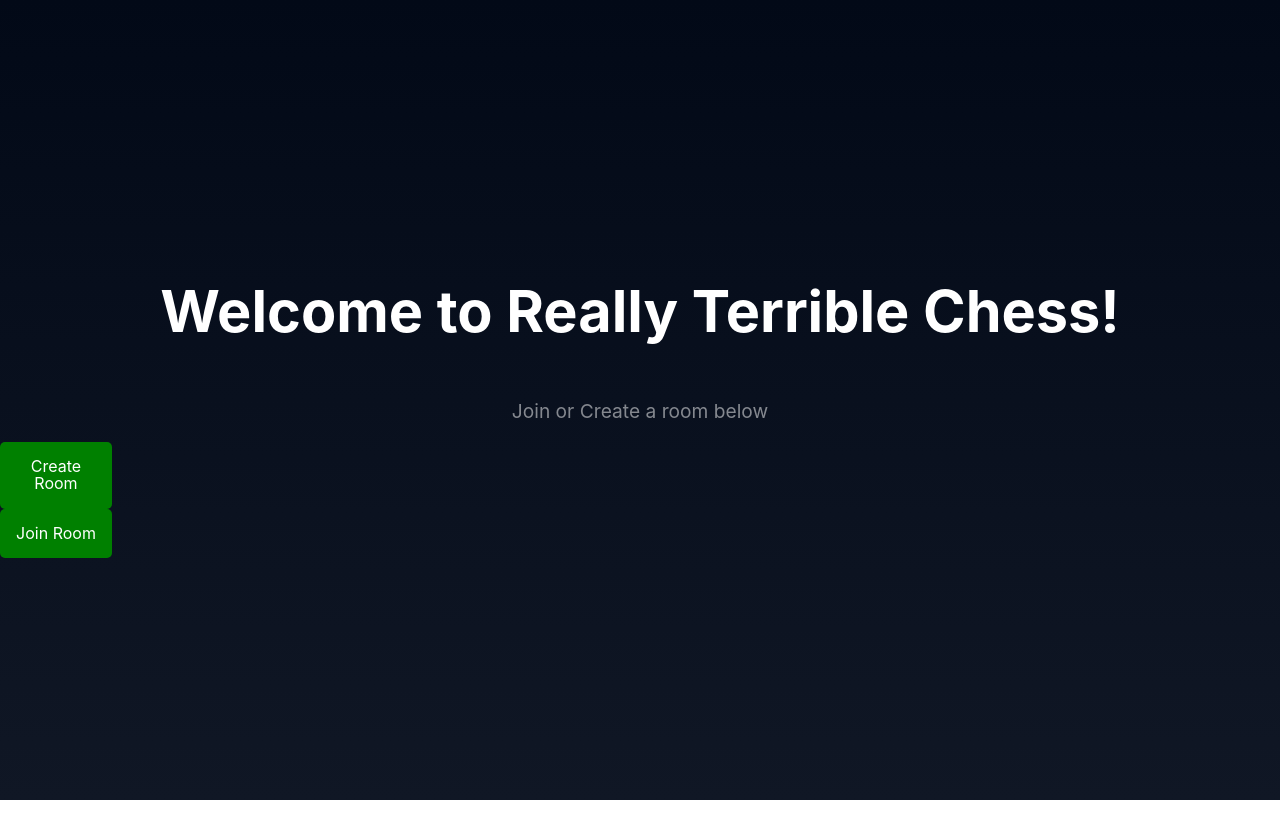
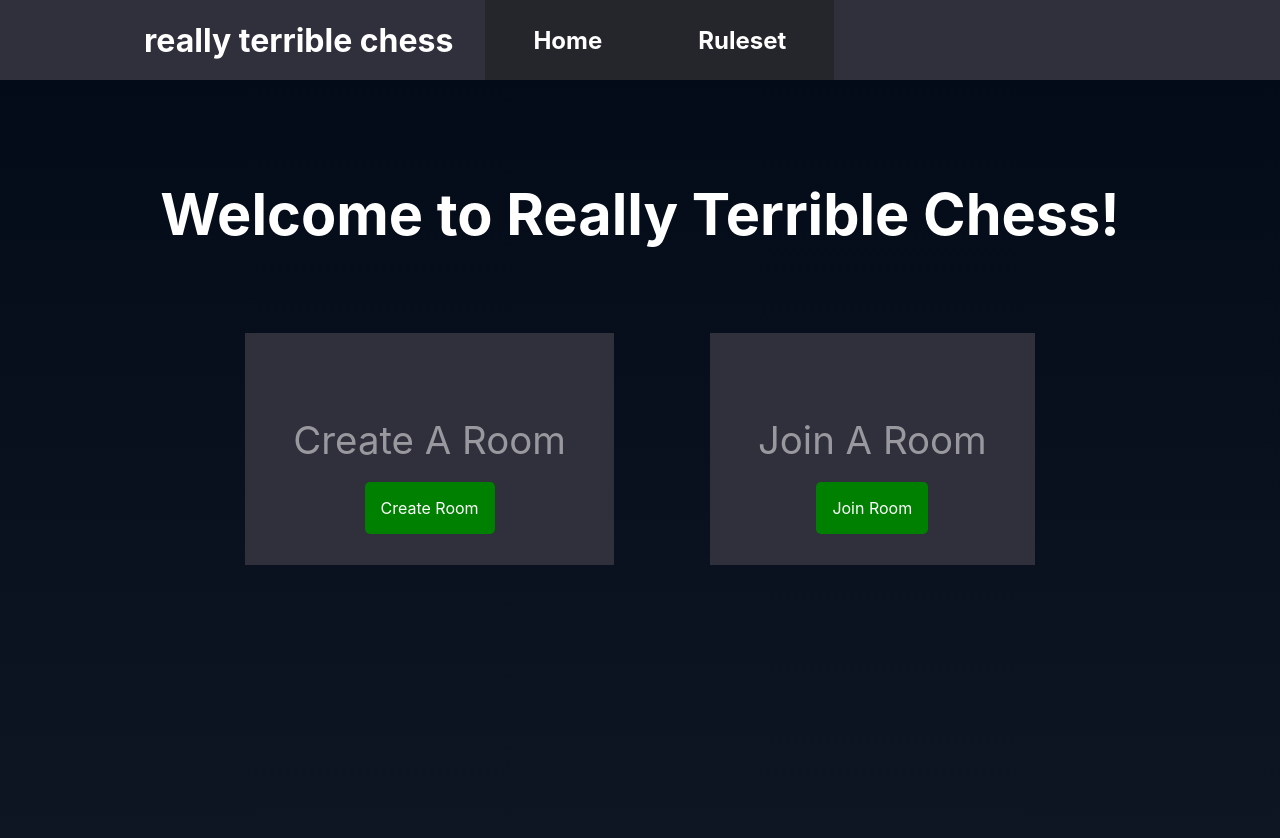
Before and after one commit to patrickijieh/really-terrible-chess, a React app in the folder src/main/react/chess-app/: page / in a window 1280 px wide. Shown: the top 838 px of the page. Before the commit the page ends 800 px from the top, so only its background shows below. Built offline with nearby package versions, Linux system fonts and the light colour scheme; the HTML template or start-up script is replaced by a standard one.

Commit message:
Change some of the styling of the website UI

```diff
--- a/src/main/react/chess-app/src/component/CreateRoom.tsx
+++ b/src/main/react/chess-app/src/component/CreateRoom.tsx
@@ -39,17 +39,29 @@ const CreateRoom = () => {
     return (
         <div className="content">
             <h1>Really Terrible Chess - Create Room</h1>
-            <p>Create a new room</p>
-            <input type="text" name="name" id="name"
+            <h3>Creating a new Room</h3>
+            <section className="form">
+                <div className="form-body">
+                    <div className="form-item">
+                        <h4 className="form-label">
+                            Your username
+                        </h4>
+                        <input type="text" name="name" id="name" className="form-input"
                             value={name}
+                            onKeyUp={(event) => {
+                                if (event.key === "Enter") { sendRoomCreationRequest() }
+                            }}
                             onChange={(event) =>
                                 handleFormChange(event)}
-                placeholder="Enter your name" />
+                            placeholder="Username" />
+                    </div>
                     <button
-                className="common-button"
+                        className="common-button btn"
                         onClick={(_e) => sendRoomCreationRequest()}>
-                Create Room!
+                        Create Room
                     </button>
+                </div>
+            </section>
         </div>
     );
 };
--- a/src/main/react/chess-app/src/component/Game.tsx
+++ b/src/main/react/chess-app/src/component/Game.tsx
@@ -23,24 +23,31 @@ const Game = () => {
         setWsClient(newClient);
     }
 
+    return (
+        <div className="content">
+            <h1>Really Terrible Chess Game</h1>
+            <SessionID />
+            <div id="chesstable" className="chesstable">
+                <ChessBoard board={boardStr} />
+            </div>
+        </div>
+    );
+};
+
+const SessionID = () => {
     const getSessionIdString = () => {
         const gameId = localStorage.getItem("gameId");
         if (!gameId) {
-            return "NULL";
+            return null;
         }
 
         return gameId;
     }
 
     return (
-        <div className="content">
-            <h1>Really Terrible Chess Game</h1>
-            <h3>Session ID: {getSessionIdString()}</h3>
-            <div id="chesstable">
-                <ChessBoard board={boardStr} />
-            </div>
-        </div>
+        getSessionIdString() === null ?
+            (<></>) : (<h3>Session ID: {getSessionIdString()}</h3>)
     );
-};
+}
 
 export default Game;
--- /dev/null
+++ b/src/main/react/chess-app/src/component/Header.tsx
@@ -0,0 +1,43 @@
+import { NavLink } from 'react-router';
+
+import '../styles.css';
+
+
+type NavProps = {
+    to: string,
+    displayName: string
+}
+
+const Header = () => {
+
+    return (
+        <header className='header'>
+            <div className='header-padding'></div>
+            <div className='header-body'>
+                <div className='header-subsection header-title'>
+                    <h1>really terrible chess</h1>
+                </div>
+                <NavButton to='/' displayName='Home' />
+                <NavButton to='/' displayName='Ruleset' />
+            </div>
+            <div className='header-padding'></div>
+        </header>
+    );
+};
+
+
+const NavButton = ({ to, displayName }: NavProps) => {
+    return (
+        <>
+            <div className='header-subsection'>
+                <NavLink to={to} className="header-button">
+                    <h2>
+                        {displayName}
+                    </h2>
+                </NavLink>
+            </div>
+        </>
+    )
+}
+
+export default Header;
--- a/src/main/react/chess-app/src/component/Home.tsx
+++ b/src/main/react/chess-app/src/component/Home.tsx
@@ -1,17 +1,32 @@
 import { NavLink } from 'react-router';
 
 import '../styles.css';
+import Header from './Header';
 
 const Home = () => {
     document.title = "Really Terrible Chess - Home";
 
     return (
-        <div className="content">
-            <h1>Welcome to Really Terrible Chess!</h1>
-            <p>Join or Create a room below</p>
-            <NavLink to="/create-room" className="common-button">Create Room</NavLink>
-            <NavLink to="/join-room" className="common-button">Join Room</NavLink>
-        </div>
+        <>
+            <Header />
+            <div className="content">
+                <h1>Welcome to Really Terrible Chess!</h1>
+                <section className='home-actions'>
+                    <section className='game-navigation'>
+                        <div>
+                            <h3>Create A Room</h3>
+                        </div>
+                        <NavLink to="/create-room" className="common-button">Create Room</NavLink>
+                    </section>
+                    <section className='game-navigation'>
+                        <div>
+                            <h3>Join A Room</h3>
+                        </div>
+                        <NavLink to="/join-room" className="common-button">Join Room</NavLink>
+                    </section>
+                </section>
+            </div>
+        </>
     );
 };
 
--- a/src/main/react/chess-app/src/component/JoinRoom.tsx
+++ b/src/main/react/chess-app/src/component/JoinRoom.tsx
@@ -46,26 +46,45 @@ const JoinRoom = () => {
 
     return (
         <div className="content">
-            <h1>Online Chess - Join Room</h1>
-            <p>Join a Room</p>
-            <input type="text" name="name" id="name"
+            <h1>Really Terrible Chess - Join Room</h1>
+            <h3>Join Another Room</h3>
+            <section className="form">
+                <div className="form-body">
+                    <div className="form-item">
+                        <h4 className="form-label">
+                            Your username
+                        </h4>
+                        <input type="text" name="name" id="name" className="form-input"
                             value={state.name}
+                            onKeyUp={(event) => {
+                                if (event.key === "Enter") { sendRoomJoinRequest() }
+                            }}
                             onChange={(event) =>
                                 handleFormChange(event)}
                             placeholder="Enter your name" />
-            <input type="text" name="gameId" id="gameId"
+                    </div>
+                    <div className="form-item">
+                        <h4 className="form-label">
+                            Game ID
+                        </h4>
+                        <input type="text" name="gameId" id="gameId" className="form-input"
                             value={state.gameId}
+                            onKeyUp={(event) => {
+                                if (event.key === "Enter") { sendRoomJoinRequest() }
+                            }}
                             onChange={(event) =>
                                 handleFormChange(event)}
                             placeholder="Enter the game ID" />
+                    </div>
                     <button
-                className="common-button"
+                        className="common-button btn"
                         onClick={(_e) => sendRoomJoinRequest()}>
                         Join Room!
                     </button>
                 </div>
+            </section>
+        </div>
     );
-
 };
 
 export default JoinRoom;
--- a/src/main/react/chess-app/src/styles.css
+++ b/src/main/react/chess-app/src/styles.css
@@ -11,7 +11,8 @@ body {
   line-height: 1.1;
   text-align: center;
   flex-direction: column;
-  justify-content: center;
+  margin-top: 4rem;
+  margin-bottom: 4rem;
 }
 
 .content h1 {
@@ -19,19 +20,44 @@ body {
   font-weight: 700;
 }
 
-.content p {
-  font-size: 1.2rem;
+.content h3 {
+  font-size: 2.4rem;
   font-weight: 400;
   opacity: 0.5;
 }
 
 .common-button {
+    border: none;
     border-radius: 5px;
     text-decoration: none;
     background-color: #008000;
     color: #ffffff;
     padding: 1rem;
     width: 5rem;
+}
+
+.btn {
+    width: 7.5rem;
+}
+
+.common-button:hover {
+    background-color: #05704B;
+}
+
+.common-button:active {
+    background-color: #06402B;
+    box-shadow: inset 0px 0px 5px #06602B;
+}
+
+.home-actions {
+    display: flex;
+    justify-content: center;
+}
+
+.game-navigation {
+    background-color: #30303C;
+    padding: 3rem;
+    margin: 3rem;
 }
 
 .cell {
@@ -44,17 +70,57 @@ body {
     text-align: start;
 }
 
+.header {
+    position: sticky;
+    display: flex;
+    background-color: #30303C;
+    width: 100%;
+    height: 5rem;
+}
+
+.header-body {
+    display: flex;
+}
+
+.header-subsection {
+    display: flex;
+    justify-content: center;
+}
+
+.header-title {
+    margin-left: 1rem;
+    margin-right: 2rem;
+}
+
+.header-button {
+    display: flex;
+    text-decoration: none;
+    background-color: #25252C;
+    color: #ffffff;
+    padding-right: 3rem;
+    padding-left: 3rem;
+    align-items: center;
+}
+
+.header-button:hover {
+    background-color: #20202C;
+}
+
+.header-button:focus {
+    background-color: #10101C;
+    box-shadow: inset 0px 0px 5px #30303C;
+}
+
+.header-padding {
+    width: 10%;
+}
+
 .cell-black {
     background-color: #C19770;
 }
 
 .cell-white {
     background-color: #ffffff;
-}
-
-.common-button:active {
-    background-color: #06402B;
-    color: #ffffff;
 }
 
 .dragged {
@@ -64,3 +130,44 @@ body {
 .valid-move {
     background-color: #008000;
 }
+
+.form {
+    display: flex;
+    justify-content: center;
+}
+
+.form-body {
+    display: flex;
+    padding-top: 75px;
+    padding-bottom: 75px;
+    align-items: center;
+    width: 30%;
+    flex-direction: column;
+    background-color: #30303C;
+}
+
+.form-item {
+    display: flex;
+    margin-top: 2rem;
+    margin-bottom: 2rem;
+}
+
+.form-label {
+    width: 150px;
+}
+
+.form-input {
+    border: none;
+    padding: 10px;
+    font-size: 14px;
+    background-color: #20202C;
+    color: #fff;
+    margin-left: 1.5rem;
+    margin-right: 1.5rem;
+    height: 40px;
+}
+
+.chesstable {
+    display: flex;
+    justify-content: center;
+}
```
Also changed, not shown: 1 other file (tests, documents, lock files or other folders). Lines whose indentation alone changed are shown as unchanged.
